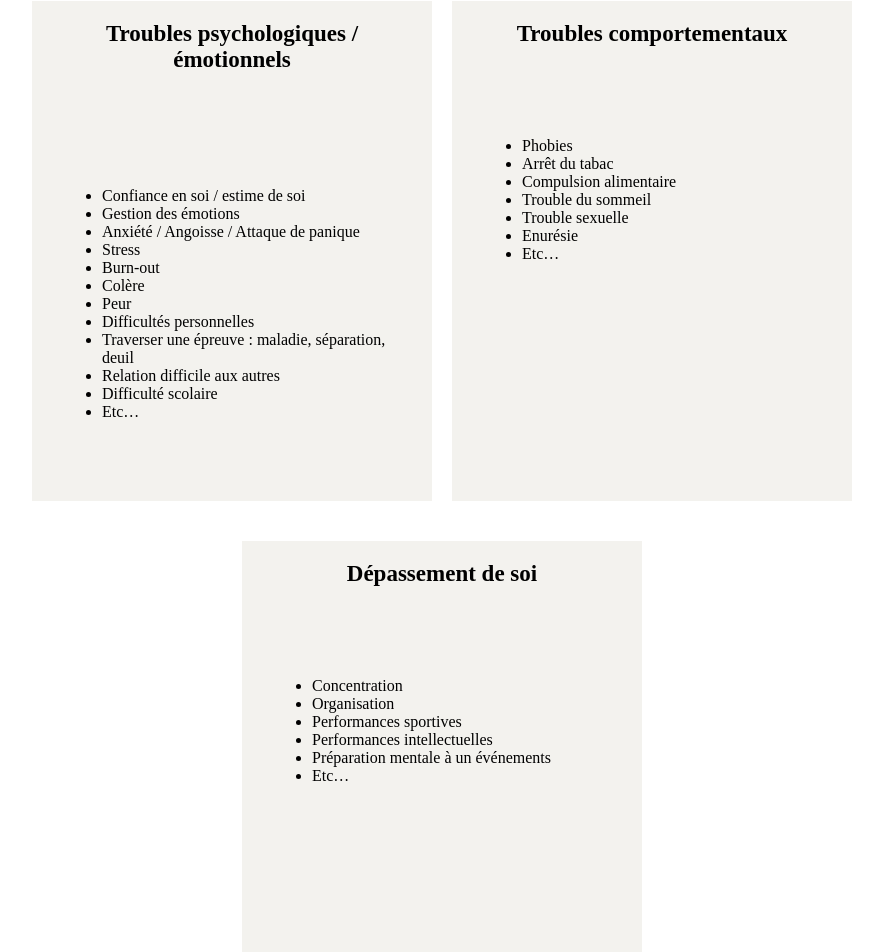
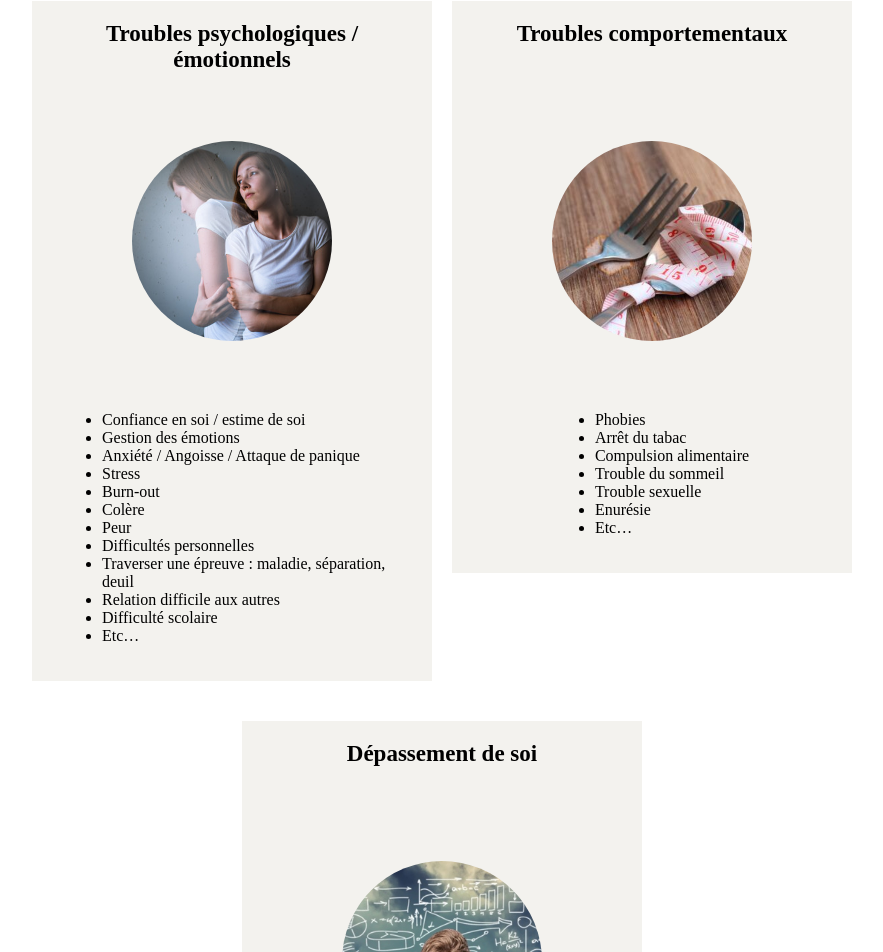
Before and after one commit to nicoriera/hypnose-frontend, a React (Create React App) app: page /presentation in a window 1280 px wide. Shown: the part 880-1832 px from the top of the page, without its empty margins (198-1081 px from the left). Built offline with nearby package versions, Linux system fonts and the light colour scheme; what google-maps-react would draw is missing.

Commit message:
update therapie add picture and update css

```diff
--- a/src/App.css
+++ b/src/App.css
@@ -319,15 +319,21 @@ margin-left: 30px;
 .therapies-bloc-info {
   display: flex;
   flex-direction: column;
+  align-items: center;
   box-sizing: border-box;
   padding: 20px 30px;
   margin: 20px 10px;
   width: 400px;
   min-height: 500px;
 }
-.therapie-picture{
-  height: 50px;
-  width: 50px;
+.therapie-picture {
+  margin: 20px 0 50px 0;
+}
+.therapie-picture img{
+  height: 200px;
+  width: 200px;
+  border-radius: 50%;
+  object-fit: cover;
 }
 /* SEANCE */
 
--- a/src/components/Comportement.js
+++ b/src/components/Comportement.js
@@ -6,6 +6,9 @@ const Comportement = (props) => {
       <div className="therapies-bloc-info" style={{ backgroundColor: props.color }}>
         <div>
           <h4 className="therapie-titre">{props.therapie}</h4>
+        </div>
+        <div className="therapie-picture">
+        <img src={props.picture} alt={props.alt} />
         </div>
         <ul>
         <li>{props.trouble1}</li>
--- a/src/components/Depassement.js
+++ b/src/components/Depassement.js
@@ -6,6 +6,9 @@ const Depassement = (props) => {
       <div className="therapies-bloc-info" style={{ backgroundColor: props.color }}>
         <div>
           <h4 className="therapie-titre">{props.therapie}</h4>
+        </div>
+         <div className="therapie-picture">
+        <img src={props.picture} alt={props.alt} />
         </div>
         <ul>
         <li>{props.trouble1}</li>
--- a/src/components/Psycho.js
+++ b/src/components/Psycho.js
@@ -8,7 +8,7 @@ const Psycho = (props) => {
           <h4 className="therapie-titre">{props.therapie}</h4>
         </div>
         <div className="therapie-picture">
-        <img src="" alt="" />
+        <img src={props.picture} alt={props.alt} />
         </div>
         <ul>
         <li>{props.trouble1}</li>
--- a/src/pages/Presentation.js
+++ b/src/pages/Presentation.js
@@ -1,12 +1,16 @@
 import React from "react";
 
-import Vagues from "../assets/pictures/vague.gif"
-
-import Footer from "../components/Footer";
-
+// COMPONENTS
 import Psycho from "../components/Psycho";
 import Comportement from "../components/Comportement"
 import Depassement from "../components/Depassement"
+import Footer from "../components/Footer";
+
+// PICTURES
+import Vagues from "../assets/pictures/vague.gif"
+import PicturePsycho from "../assets/pictures/trouble_psycho.jpg"
+import PictureTrouble from "../assets/pictures/trouble_alimentaire.jpg"
+import PictureDepassement from "../assets/pictures/depassement_de_soi.jpg"
 
 const Presentation = () => {
   return (
@@ -47,6 +51,7 @@ const Presentation = () => {
         <h2>Thérapies</h2>
         <div className="therapies-blocs">
           <Psycho
+            picture={PicturePsycho}
             therapie="Troubles psychologiques / émotionnels"
             trouble1="Confiance en soi / estime de soi"
             trouble2="Gestion des émotions"
@@ -63,6 +68,7 @@ const Presentation = () => {
             color="#F3F2EE"
           />
           <Comportement
+            picture={PictureTrouble}
             therapie="Troubles comportementaux"
             trouble1="Phobies"
             trouble2="Arrêt du tabac"
@@ -74,6 +80,7 @@ const Presentation = () => {
             color="#F3F2EE"
           />
           <Depassement
+          picture={PictureDepassement}
             therapie="Dépassement de soi"
             trouble1="Concentration"
             trouble2="Organisation"
```
